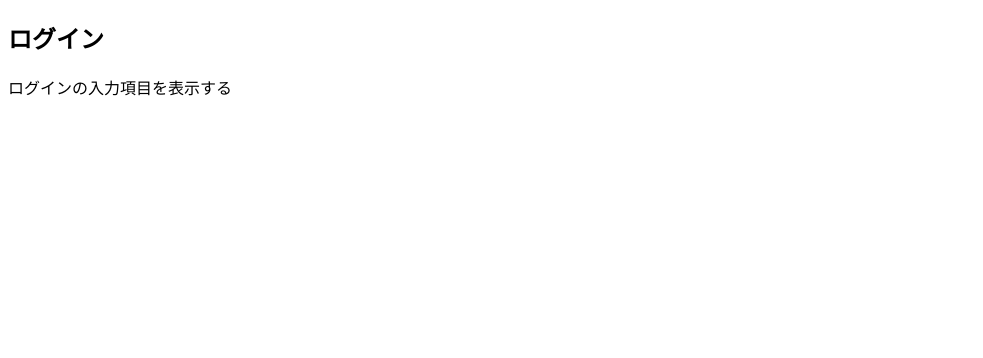
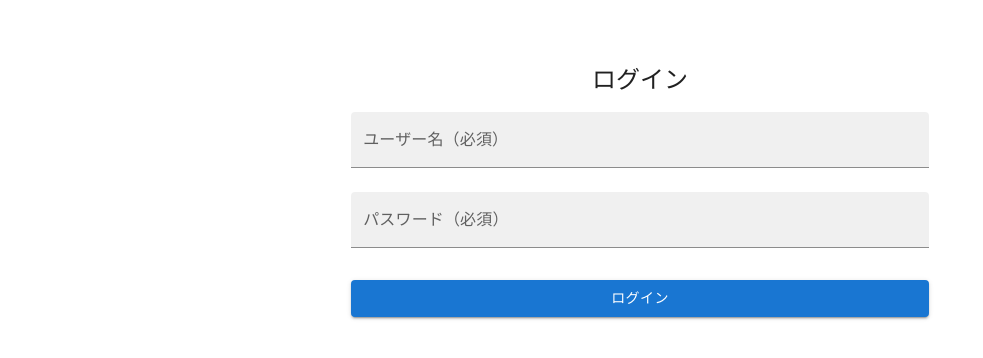
Before and after one commit to Hidenori-809-Suzuki/tr-dev-web-fullstack-frontend, a Next.js app: page /login in a window 1280 px wide. Shown: the top 358 px of the page, without its empty margins (0-983 px from the left). Built offline with nearby package versions, Linux system fonts and the light colour scheme.

Commit message:
section5-7_fin

```diff
--- a/app/login/page.tsx
+++ b/app/login/page.tsx
@@ -1,8 +1,101 @@
+'use client'
+
+import {
+    createTheme,
+    Box,
+    Button,
+    Container,
+    CssBaseline,
+    TextField,
+    ThemeProvider,
+    Typography,
+} from "@mui/material";
+import { useRouter } from "next/navigation";
+import { useForm } from "react-hook-form";
+import { useState } from "react";
+
+type FormData = {
+    username: string;
+    password: string;
+};
+
 export default function Page() {
+    const {
+        register,
+        handleSubmit,
+        formState: { errors },
+    } = useForm();
+    const router = useRouter();
+
+    const defaultTheme = createTheme();
+
+    const onSubmit = (event: any): void => {
+        const data: FormData = {
+            username: event.username,
+            password: event.password,
+        };
+
+        handleLogin(data);
+    };
+
+    const handleLogin = (data: FormData) => {
+        router.push("/inventory/products");
+    };
+
     return (
-        <div>
-            <h2>ログイン</h2>
-                <p>ログインの入力項目を表示する</p>
-        </div>
+        <ThemeProvider theme={defaultTheme}>
+            <Container component="main">
+                <CssBaseline />
+                <Box
+                    sx={{
+                        marginTop: 8,
+                        display: "flex",
+                        flexDirection: "column",
+                        alignItems: "center",
+                    }}
+                >
+                    <Typography component="h1" variant="h5">
+                        ログイン
+                    </Typography>
+                    <Box component="form" onSubmit={handleSubmit(onSubmit)}>
+                        <TextField
+                            type="text"
+                            id="username"
+                            variant="filled"
+                            label="ユーザー名（必須）"
+                            fullWidth
+                            margin="normal"
+                            {...register("username", { required: "必須入力です。"})}
+                            error={Boolean(errors.username)}
+                            helperText={errors.username?.message?.toString() || ""}
+                        />
+                        <TextField
+                            type="password"
+                            id="password"
+                            variant="filled"
+                            label="パスワード（必須）"
+                            autoComplete="current-password"
+                            fullWidth
+                            margin="normal"
+                            {...register("password",{
+                                required: "入力必須です。",
+                                minLength: {
+                                    value: 8,
+                                    message: "8文字以上の文字列にしてください",
+                                },
+                            })}
+                            error={Boolean(errors.oassword)}
+                            helperText={errors.password?.message?.toString() || ""} />
+                        <Button
+                            variant="contained"
+                            type="submit"
+                            fullWidth
+                            sx={{ mt: 3, mb: 2 }}>
+                                ログイン
+                        </Button>
+                    </Box>
+                </Box>
+            </Container>
+        </ThemeProvider>
     )
 }
```
